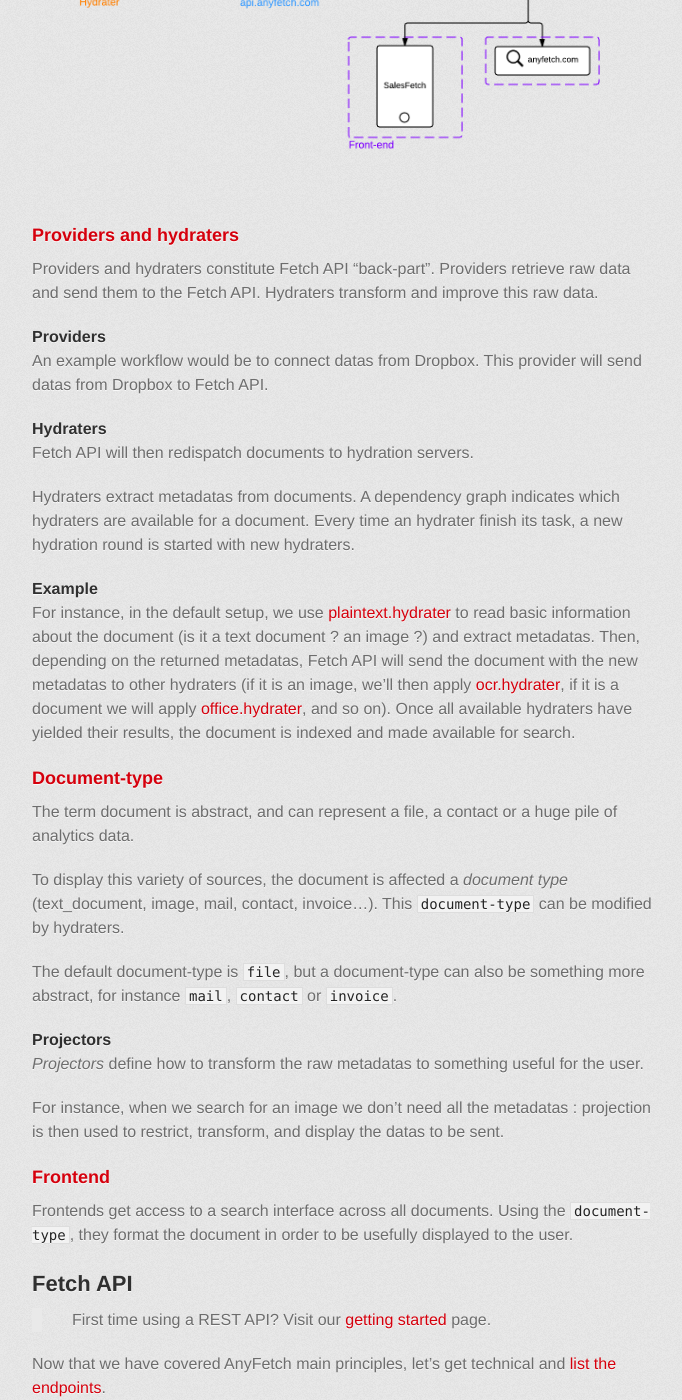
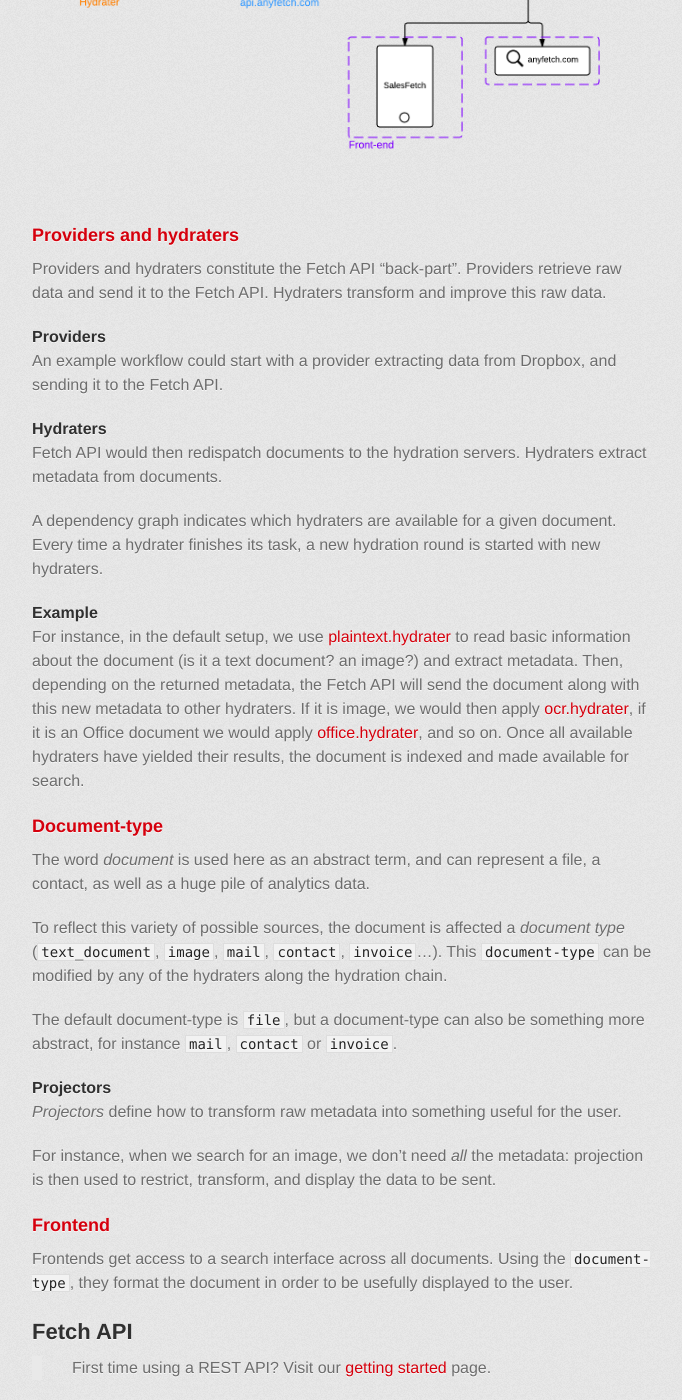
Before and after one commit to AnyFetch/developers.anyfetch.com, a Jekyll site: the page built from index.md, in a window 1280 px wide and 1400 px high, scrolled down 1011 px. Shown: the whole window, without its empty margins (298-980 px from the left). Built offline with Jekyll 4.4.1, drawn with Linux system fonts in a browser that asks for light colours; some web fonts are replaced; Markdown is read by kramdown in place of the engine named in the settings; some of the changed text lies outside the part shown.

Commit message:
Improved wording

```diff
--- a/index.md
+++ b/index.md
@@ -8,44 +8,42 @@ layout: doc
 
 Anyfetch concepts
 ----------------
-Anyfetch aggregates documents from multiples sources (so-called *providers*). Datas are then enhanced using *hydraters*, and searchable with the *frontend* API.
+Anyfetch aggregates documents from multiples sources (so-called *providers*). Data is then enhanced using *hydraters*, and made searchable through the *frontend* API.
 
 ![Anyfetch workflow](/images/workflow.png)
 
 ### Providers and hydraters
 
-Providers and hydraters constitute Fetch API "back-part".
-Providers retrieve raw data and send them to the Fetch API.
+Providers and hydraters constitute the Fetch API "back-part".
+Providers retrieve raw data and send it to the Fetch API.
 Hydraters transform and improve this raw data.
 
 #### Providers
-An example workflow would be to connect datas from Dropbox.
-This provider will send datas from Dropbox to Fetch API.
+An example workflow could start with a provider extracting data from Dropbox, and sending it to the Fetch API.
 
 #### Hydraters
-Fetch API will then redispatch documents to hydration servers.
+Fetch API would then redispatch documents to the hydration servers.
+Hydraters extract metadata from documents.
 
-Hydraters extract metadatas from documents.
-A dependency graph indicates which hydraters are available for a document.
-Every time an hydrater finish its task, a new hydration round is started with new hydraters.
+A dependency graph indicates which hydraters are available for a given document.
+Every time a hydrater finishes its task, a new hydration round is started with new hydraters.
 
 #### Example
-For instance, in the default setup, we use [plaintext.hydrater](https://github.com/Papiel/plaintext.hydrater.anyfetch.com) to read basic information about the document (is it a text document ? an image ?) and extract metadatas. Then, depending on the returned metadatas, Fetch API will send the document with the new metadatas to other hydraters (if it is an image, we'll then apply [ocr.hydrater](https://github.com/Papiel/ocr.hydrater.anyfetch.com), if it is a document we will apply [office.hydrater](https://github.com/Papiel/office.hydrater.anyfetch.com), and so on).
+For instance, in the default setup, we use [plaintext.hydrater](https://github.com/Papiel/plaintext.hydrater.anyfetch.com) to read basic information about the document (is it a text document? an image?) and extract metadata. Then, depending on the returned metadata, the Fetch API will send the document along with this new metadata to other hydraters. If it is image, we would then apply [ocr.hydrater](https://github.com/Papiel/ocr.hydrater.anyfetch.com), if it is an Office document we would apply [office.hydrater](https://github.com/Papiel/office.hydrater.anyfetch.com), and so on.
 Once all available hydraters have yielded their results, the document is indexed and made available for search.
 
 ### Document-type
-The term document is abstract, and can represent a file, a contact or a huge pile of analytics data.
+The word *document* is used here as an abstract term, and can represent a file, a contact, as well as a huge pile of analytics data.
 
-To display this variety of sources, the document is affected a *document type* (text_document, image, mail, contact, invoice...).
-This `document-type` can be modified by hydraters.
+To reflect this variety of possible sources, the document is affected a *document type* (`text_document`, `image`, `mail`, `contact`, `invoice`...).
+This `document-type` can be modified by any of the hydraters along the hydration chain.
 
 The default document-type is `file`, but a document-type can also be something more abstract, for instance `mail`, `contact` or `invoice`.
 
 #### Projectors
+*Projectors* define how to transform raw metadata into something useful for the user.
 
-*Projectors* define how to transform the raw metadatas to something useful for the user.
-
-For instance, when we search for an image we don't need all the metadatas : projection is then used to restrict, transform, and display the datas to be sent.
+For instance, when we search for an image, we don't need *all* the metadata: projection is then used to restrict, transform, and display the data to be sent.
 
 ### Frontend
 Frontends get access to a search interface across all documents.
@@ -55,7 +53,7 @@ Fetch API
 --------------
 > First time using a REST API? Visit our [getting started](/getting-started.html) page.
 
-Now that we have covered AnyFetch main principles, let's get technical and [list the endpoints](/endpoints).
+Now that we have covered the main principles from Anyfetch, let's get technical and [discover the endpoints](/endpoints) exposed by the Fetch API.
 
 Guides
 ------
```
